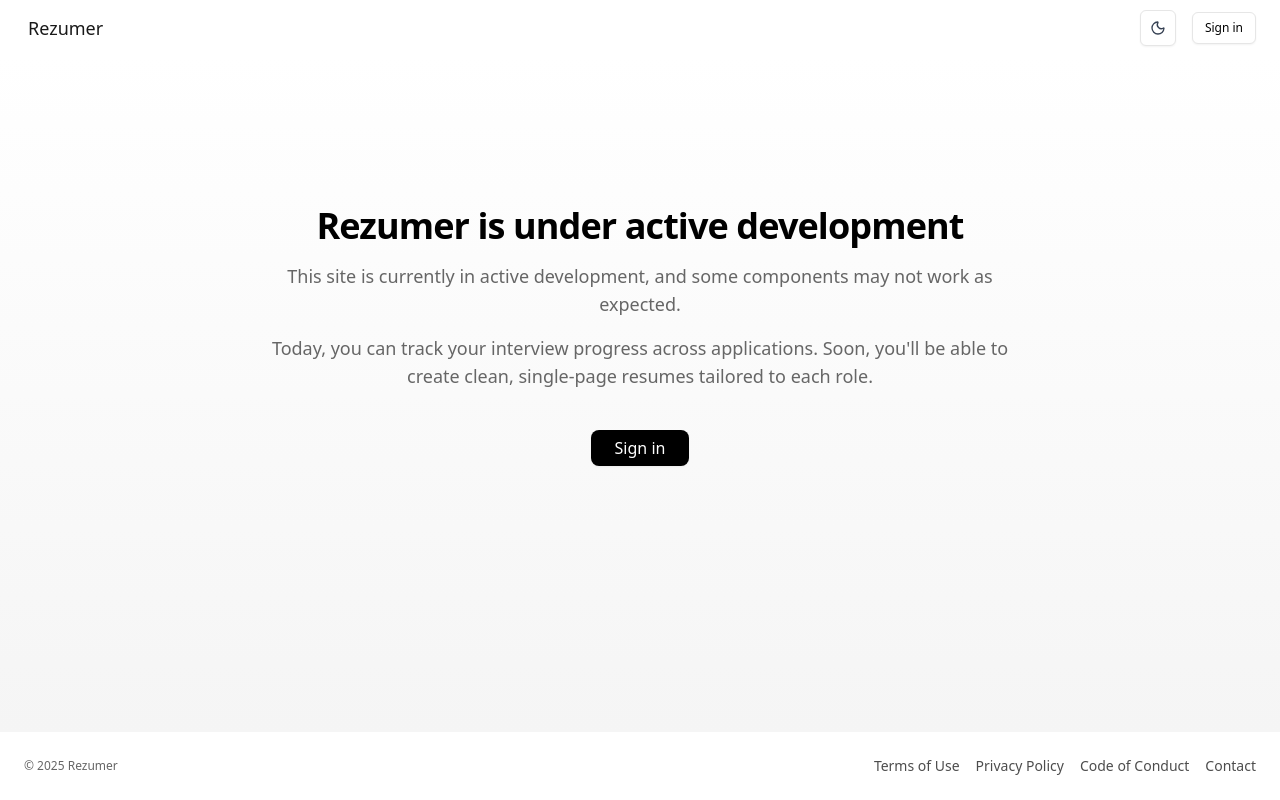
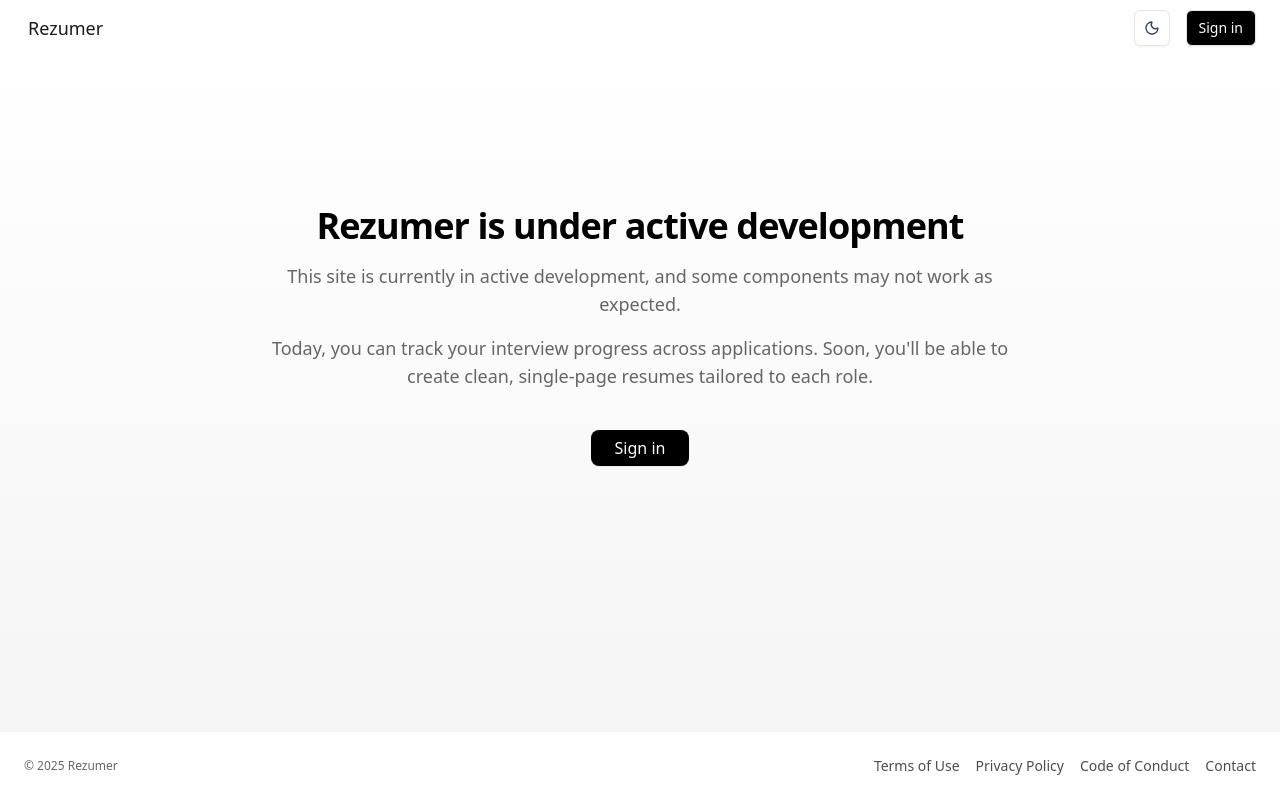
Before and after one commit to dmrock/rezumer, a Next.js app: page / in a window 1280 px wide. Built offline with nearby package versions, Linux system fonts and the light colour scheme; no server answers.

Commit message:
fix: update button styles for sign-in and theme toggle components

```diff
--- a/src/components/shared/header.tsx
+++ b/src/components/shared/header.tsx
@@ -40,7 +40,7 @@ export function Header() {
           <SignedOut>
             {!isSignInPage && (
               <SignInButton mode="modal">
-                <button className="border-border/60 bg-background text-foreground inline-flex h-8 items-center justify-center rounded-md border px-3 text-xs font-medium shadow-xs">
+                <button className="border-border/60 bg-primary text-primary-foreground hover:bg-primary/90 inline-flex h-9 cursor-pointer items-center justify-center rounded-md border px-3 text-sm font-medium shadow-xs">
                   Sign in
                 </button>
               </SignInButton>
--- a/src/components/theme-toggle.tsx
+++ b/src/components/theme-toggle.tsx
@@ -26,7 +26,7 @@ export function ThemeToggle() {
       variant="outline"
       size="sm"
       onClick={() => setTheme(theme === "dark" ? "light" : "dark")}
-      className="h-9 w-9 border-gray-300 p-0 hover:bg-gray-100 dark:border-gray-700 dark:hover:bg-gray-800"
+      className="h-9 w-9 cursor-pointer border-gray-300 p-0 hover:bg-gray-100 dark:border-gray-700 dark:hover:bg-gray-800"
     >
       {theme === "dark" ? (
         <Sun className="h-4 w-4 text-gray-700 dark:text-gray-300" />
```
